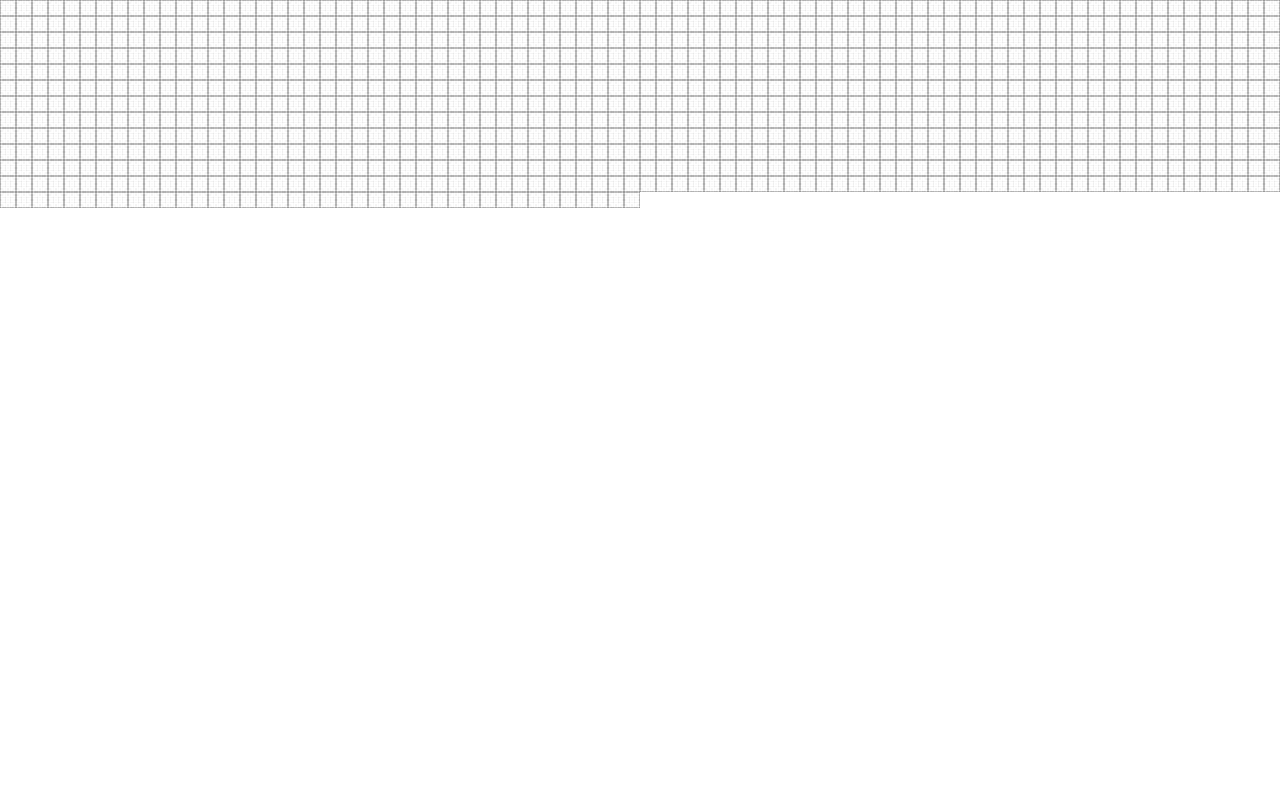
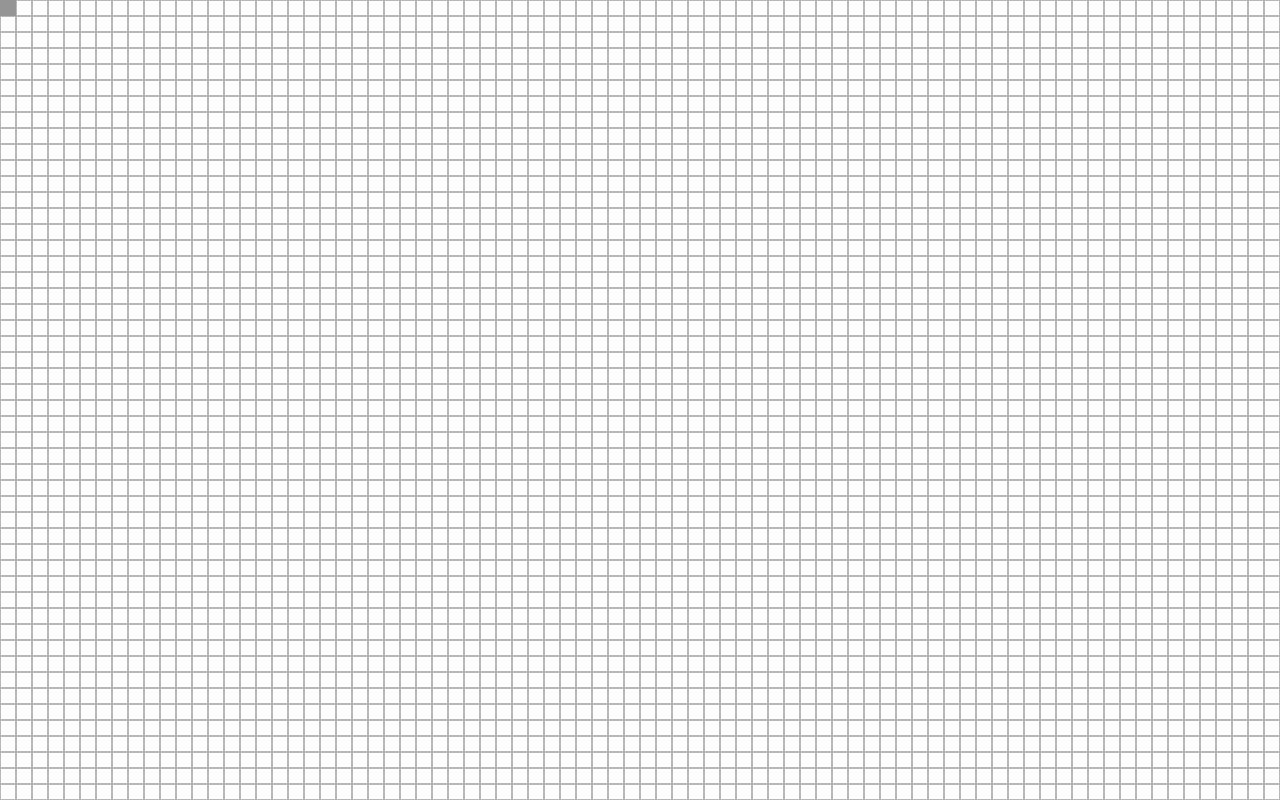
Before and after one commit to yeak558/etch-a-sketch, a plain HTML site: page index.html in a window 1280 px wide. Shown: the top 800 px of the page. Drawn offline with Linux system fonts and the light colour scheme.

Commit message:
Add hover effect

```diff
--- a/script.js
+++ b/script.js
@@ -1,8 +1,7 @@
 const gridContainer = document.querySelector(".grid-container");
 
-for (let i = 1; i <= 1000; i++) {
+for (let i = 1; i <= 10000; i++) {
 	let grid = document.createElement("div");
 	grid.classList.add("grid");
-	// grid.style.display = "inline-block";
 	gridContainer.appendChild(grid);
 }
--- a/style.css
+++ b/style.css
@@ -14,3 +14,7 @@
 	width: 16px;
 	height: 16px;
 }
+
+.grid:hover {
+	background-color: rgb(150, 149, 149);
+}
```
